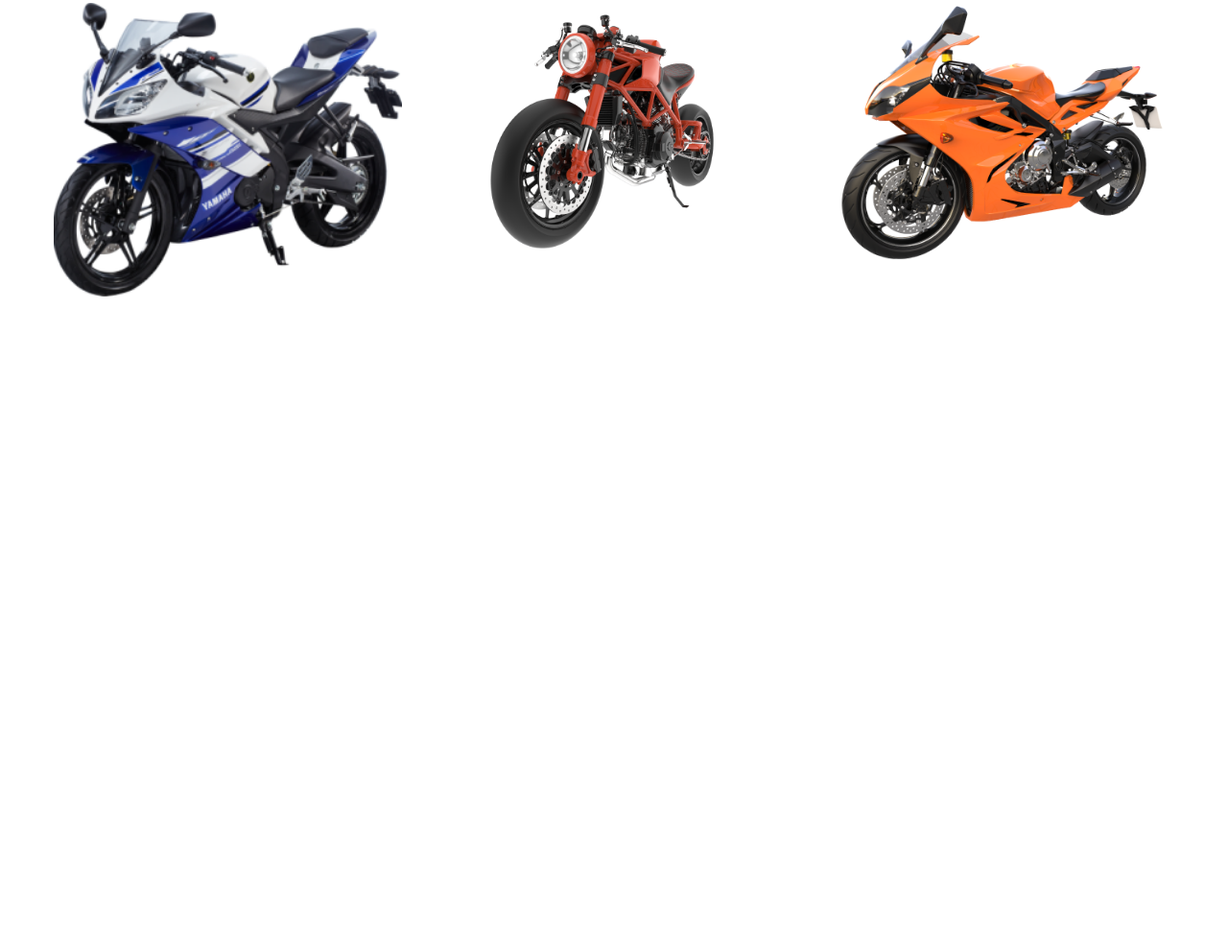
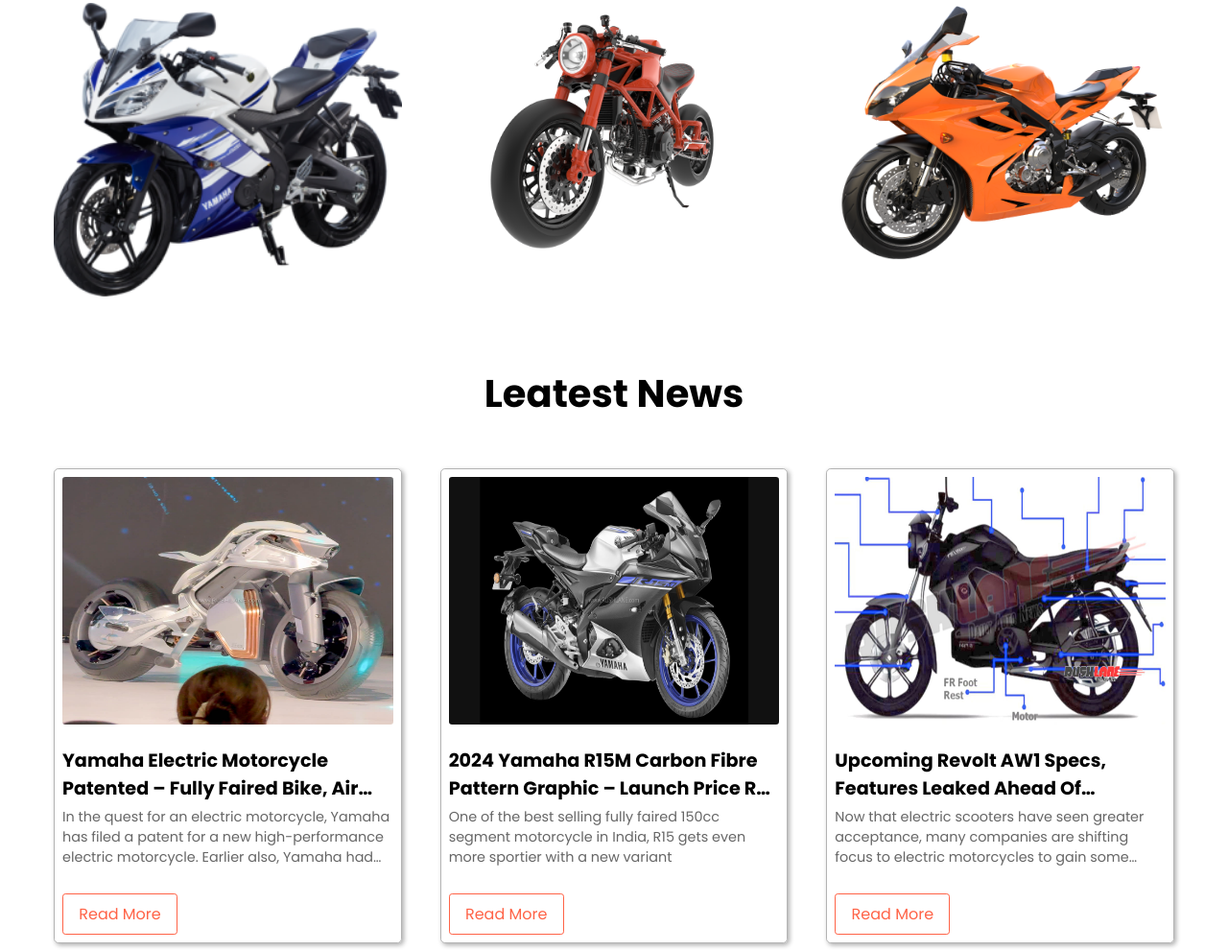
Before and after one commit to omarbinsaleh/biker-zone, a plain HTML site: page index.html in a window 1280 px wide. Shown: the part 837-1828 px from the top of the page at 96% size. Before the commit the page ends 1161 px from the top, so only its background shows below. Drawn offline with Linux system fonts and the light colour scheme.

Commit message:
added the leatest news section

```diff
--- a/css/main.css
+++ b/css/main.css
@@ -16,11 +16,31 @@
 
 body {
    width: 100vw;
+   height: 100vh;
+}
+
+.text-collaps-2 {
+   display: -webkit-box;
+   overflow: hidden;
+   -webkit-box-orient: vertical;
+   -webkit-line-clamp: 2;
+}
+
+.text-collaps-3 {
+   display: -webkit-box;
+   overflow: hidden;
+   -webkit-box-orient: vertical;
+   -webkit-line-clamp: 3;
 }
 
 .title {
    font-size: 2.5rem;
    font-weight: bold;
+}
+
+.news-title {
+   font-size: 1.2rem;
+   font-weight: 700;
 }
 
 .section {
@@ -170,7 +190,7 @@ nav li a {
 
 
 .arrow {
-  display: none;
+   display: none;
 }
 
 @media screen and (min-width:750px) {
@@ -199,7 +219,7 @@ nav li a {
    margin: 4rem auto 0;
 }
 
-.featured-bikes-section > p {
+.featured-bikes-section>p {
    color: rgba(255, 99, 71, 0.834);
    font-weight: 700;
 }
@@ -226,3 +246,81 @@ nav li a {
       grid-template-columns: repeat(3, 1fr);
    }
 }
+
+/* leatest news section */
+.leatest-news-section {
+   text-align: center;
+   margin-top: 3rem;
+}
+
+.leatest-news-section>h1 {
+   margin: 0 auto 3rem;
+}
+
+.leatest-news-container .news .news-img>img {
+   width: 100%;
+   aspect-ratio: 2/1.5;
+   border-radius: 0.2rem;
+   -webkit-border-radius: 0.2rem;
+   -moz-border-radius: 0.2rem;
+   -ms-border-radius: 0.2rem;
+   -o-border-radius: 0.2rem;
+}
+
+.leatest-news-container {
+   display: grid;
+   grid-template-columns: repeat(1, 1fr);
+   gap: 2.5rem;
+}
+
+.news {
+   border: 1px solid rgba(149, 149, 149, 0.7);
+   padding: 0.5rem;
+   border-radius: 0.3rem;
+   -webkit-border-radius: 0.3rem;
+   -moz-border-radius: 0.3rem;
+   -ms-border-radius: 0.3rem;
+   -o-border-radius: 0.3rem;
+   text-align: left;
+   display: flex;
+   flex-direction: column;
+   gap: 1rem;
+   box-shadow: 2px 2px 5px rgba(0, 0, 0, 0.326);
+}
+
+.news-content {
+   display: flex;
+   flex-direction: column;
+   gap: 0.3rem;
+}
+
+.news p {
+   font-size: 0.9rem;
+   color: rgb(102, 102, 102);
+}
+
+.btn-read-more {
+   padding: 0.5rem 1rem;
+   border: 1px solid tomato;
+   color: tomato;
+   max-width: 120px;
+   text-align: center;
+   margin-top: 1.4rem;
+   text-decoration: none;
+   border-radius: 0.2rem;
+   -webkit-border-radius: 0.2rem;
+   -moz-border-radius: 0.2rem;
+   -ms-border-radius: 0.2rem;
+   -o-border-radius: 0.2rem;
+}
+
+.btn-read-more:hover {
+   background-color: tomato;
+   color: white;
+}
+
+@media screen and (min-width:750px) {
+   .leatest-news-container {
+      grid-template-columns: repeat(3, 1fr);
+   }
+}
--- a/index.html
+++ b/index.html
@@ -89,6 +89,58 @@
             </div>
          </div>
       </section>
+
+      <!-- leatest news section -->
+      <section class="section leatest-news-section">
+         <h1 class="title">Leatest News</h1>
+         <!-- all leatest news -->
+         <div class="leatest-news-container">
+            <!-- news 1 -->
+            <div class="news">
+               <div class="news-img">
+                  <img src="./images/others/extra-bike1.jpg" alt="">
+               </div>
+               <div class="news-content">
+                  <h2 class="news-title text-collaps-2">
+                     Yamaha Electric Motorcycle Patented – Fully Faired Bike, Air Cooled
+                  </h2>
+                  <p class="text-collaps-3">
+                     In the quest for an electric motorcycle, Yamaha has filed a patent for a new high-performance electric motorcycle. Earlier also, Yamaha had showcased the PES1 concept and PES2 concept electric motorcycles in 2013 and 2015, respectively. The company may be ready with the technology and waiting only for the right market conditions to start commercial production.
+                  </p>
+                  <a class="btn-read-more" href="https://www.rushlane.com/yamaha-electric-motorcycle-patented-fully-faired-bike-air-cooled-12506383.html">Read More</a>
+               </div>
+            </div>
+            <!-- news 2 -->
+            <div class="news">
+               <div class="news-img">
+                  <img src="./images/others/extra-bike2.jpg" alt="">
+               </div>
+               <div class="news-content">
+                  <h2 class="news-title text-collaps-2">2024 Yamaha R15M Carbon Fibre Pattern Graphic – Launch Price Rs 2.08 Lakh</h2>
+                  <p class="text-collaps-3">
+                     One of the best selling fully faired 150cc segment motorcycle in India, R15 gets even more sportier with a new variant
+                  </p>
+                  <a class="btn-read-more" href="https://www.rushlane.com/2024-yamaha-r15m-carbon-fibre-pattern-graphic-launch-price-rs-2-08-lakh-12506275.html">Read More</a>
+               </div>
+            </div>
+            <!-- news 3 -->
+            <div class="news">
+               <div class="news-img">
+                  <img src="./images/others/extra-bike3.jpg" alt="">
+               </div>
+               <div class="news-content">
+                  <h2 class="news-title text-collaps-2">
+                     Upcoming Revolt AW1 Specs, Features Leaked Ahead Of September 17th Launch
+                  </h2>
+                  <p class="text-collaps-3">
+                     Now that electric scooters have seen greater acceptance, many companies are shifting focus to electric motorcycles to gain some head start. Revolt electric motorcycle brand is poised to introduce a new affordable motorcycle on 17th September. Called AW1, specs and features are not leaked ahead of launch. Let’s see what’s what.
+                  </p>
+                  <a class="btn-read-more" href="https://www.rushlane.com/upcoming-revolt-aw1-specs-features-leaked-ahead-of-september-17th-launch-12506398.html#google_vignette">Read More</a>
+               </div>
+            </div>
+
+         </div>
+      </section>
    </main>
 
    <!-- footer section -->
```
Also changed, not shown: images/others/extra-bike1.jpg (added), images/others/extra-bike2.jpg (added), images/others/extra-bike3.jpg (added).
